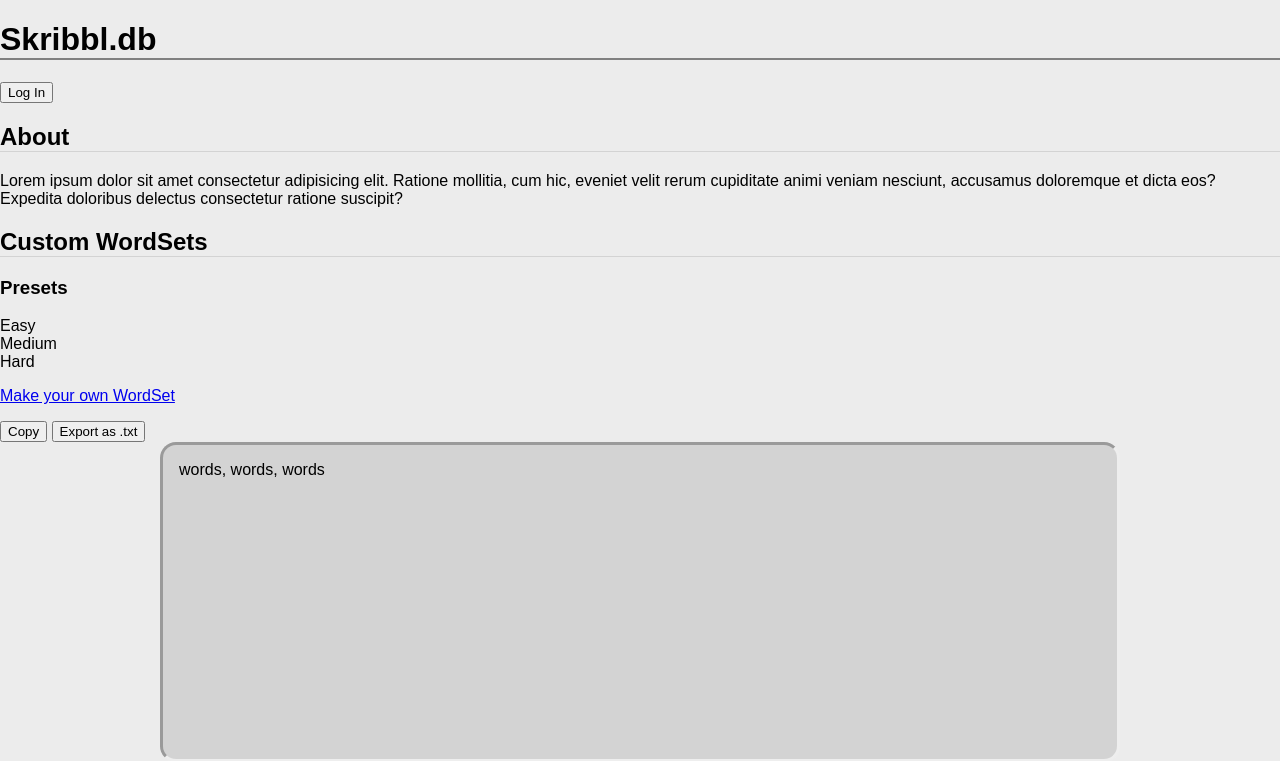
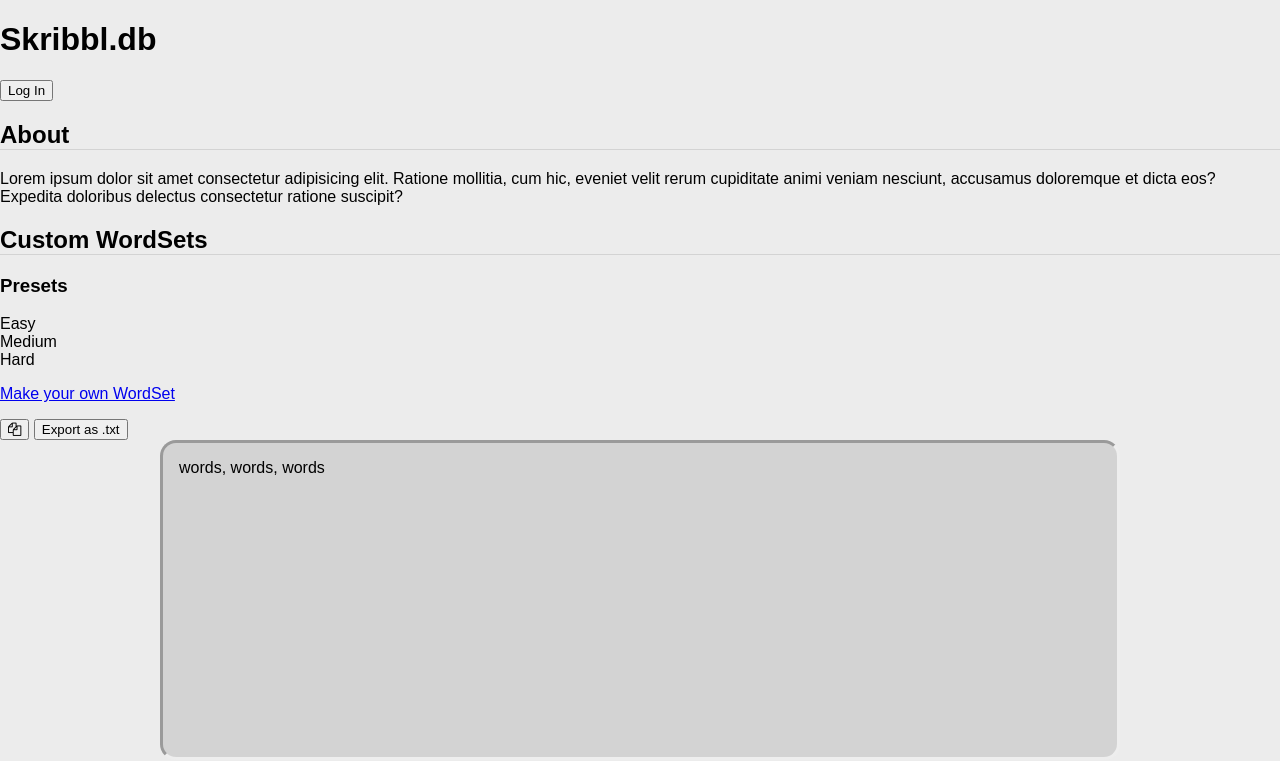
Before and after one commit to asmeulders/skribbl_db, a Django app: page / in a window 1280 px wide. Shown: the top 761 px of the page. Run offline with Django 5.2, Linux system fonts and the light colour scheme.

Commit message:
added font awesome

```diff
--- a/skribbl_db/assets/global.css
+++ b/skribbl_db/assets/global.css
@@ -20,7 +20,7 @@ body {
 }
 
 h1 {
-    border-bottom: 2px solid grey;
+    /* border-bottom: 2px solid grey; */
 }
 
 h2 {
@@ -32,3 +32,7 @@ ul {
   padding: 0;
   margin: 0;
 }
+
+button:hover {
+    cursor: pointer;
+}
--- a/skribbl_db/words/templates/index.html
+++ b/skribbl_db/words/templates/index.html
@@ -2,6 +2,8 @@
 <html>
 <head>
   {% load static %}
+  <link rel="stylesheet" href="https://cdnjs.cloudflare.com/ajax/libs/font-awesome/4.7.0/css/font-awesome.min.css">
+
   <link rel="stylesheet" href="{% static 'global.css' %}">
   <link rel="stylesheet" href="{% static 'words.css' %}">
   <title>{% block title %}{% endblock %}</title>
--- a/skribbl_db/words/templates/main.html
+++ b/skribbl_db/words/templates/main.html
@@ -10,7 +10,7 @@
 {% block content %}
   <div class="header">
     <h1>Skribbl.db</h1>
-    <button type="button">Log In</button>
+    <button type="button" class="login-btn">Log In</button>
   </div>
 
   <h2>About</h2>
@@ -36,7 +36,7 @@
       </div>
 
       <div class="copy-box-container">
-        <button type="button">Copy</button>
+        <button type="button"><i class="fa fa-copy"></i></button>
         <button type="button">Export as .txt</button>
         <div class="copy-box">
           words, words, words
```
Also changed, not shown: skribbl_db/words/static/words.css (+13 -0 lines).
